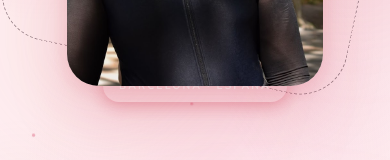
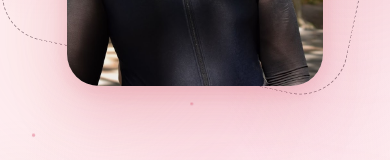
Before and after one commit to vichen12/brune-dance, a Next.js app: page / in a window 390 px wide. Shown: the part 346-506 px from the top of the page. Built offline with nearby package versions, Linux system fonts and the light colour scheme.

Commit message:
Fix KnowMe mobile layout, remove floating badge overlapping photo

```diff
--- a/src/components/sections/Hero.tsx
+++ b/src/components/sections/Hero.tsx
@@ -69,20 +69,6 @@ export function Hero() {
               />
             </div>
 
-            {/* Mobile floating badge */}
-            <motion.div
-              initial={{ opacity: 0, y: 10 }}
-              animate={{ opacity: 1, y: 0 }}
-              transition={{ delay: 0.7, duration: 0.5 }}
-              className="lg:hidden absolute -bottom-4 left-1/2 -translate-x-1/2 whitespace-nowrap
-                         px-4 py-2 rounded-full font-lato font-bold text-[0.65rem] tracking-[.2em] uppercase text-white"
-              style={{
-                background: "linear-gradient(135deg, var(--color-primary), var(--color-primary-light))",
-                boxShadow: "0 4px 16px rgba(200,56,77,0.35)",
-              }}
-            >
-              Barcelona · España
-            </motion.div>
           </div>
         </motion.div>
 
--- a/src/components/sections/KnowMe.tsx
+++ b/src/components/sections/KnowMe.tsx
@@ -20,37 +20,6 @@ export function KnowMe() {
     <section id="know-me" className="py-16 lg:py-32 overflow-hidden" aria-label="Conóceme">
       <div className="max-w-7xl mx-auto px-5 lg:px-10">
 
-        {/* Mobile: photo top full-width banner */}
-        <motion.div
-          initial={{ opacity: 0, scale: 0.96 }}
-          whileInView={{ opacity: 1, scale: 1 }}
-          viewport={{ once: true, margin: "-40px" }}
-          transition={{ duration: 0.8, ease: [0.22, 1, 0.36, 1] }}
-          className="lg:hidden relative rounded-3xl overflow-hidden mb-10"
-          style={{ height: "55vw", minHeight: "220px", maxHeight: "340px" }}
-        >
-          <Image
-            src="/fotos-landing/about-1.jpg"
-            alt="Brunela en postura de danza"
-            fill
-            className="object-cover object-top"
-            loading="lazy"
-          />
-          {/* Overlay gradient */}
-          <div className="absolute inset-0"
-               style={{ background: "linear-gradient(to bottom, transparent 50%, rgba(45,21,32,0.45) 100%)" }} />
-          {/* Mobile badge overlay */}
-          <div className="absolute bottom-4 left-5">
-            <p className="font-lato text-[0.6rem] font-bold tracking-[.3em] uppercase text-white/70 mb-1">
-              Barcelona · Argentina
-            </p>
-            <h2 className="font-playfair font-bold italic text-3xl text-white leading-none">
-              {t("know_title") as string}
-            </h2>
-          </div>
-        </motion.div>
-
-        {/* Desktop: 2-col layout */}
         <div className="grid grid-cols-1 lg:grid-cols-2 gap-10 lg:gap-16 items-center">
 
           {/* Text + disciplines */}
@@ -60,12 +29,11 @@ export function KnowMe() {
             viewport={{ once: true, margin: "-80px" }}
             transition={{ duration: 0.8, ease: [0.22, 1, 0.36, 1] }}
           >
-            {/* Desktop header */}
-            <p className="hidden lg:flex font-lato text-[0.65rem] font-bold tracking-[.32em] text-accent uppercase mb-4 items-center gap-2">
+            <p className="font-lato text-[0.65rem] font-bold tracking-[.32em] text-accent uppercase mb-4 flex items-center gap-2">
               <span className="w-6 h-px bg-accent inline-block" />
               Barcelona · Argentina
             </p>
-            <h2 className="hidden lg:block section-heading font-playfair font-bold italic text-4xl lg:text-5xl text-primary mb-4">
+            <h2 className="section-heading font-playfair font-bold italic text-4xl lg:text-5xl text-primary mb-4">
               {t("know_title") as string}
             </h2>
             <p className="font-playfair italic text-lg lg:text-xl mb-6 leading-snug"
@@ -112,20 +80,21 @@ export function KnowMe() {
             </div>
           </motion.div>
 
-          {/* Photo — desktop only */}
+          {/* Photo */}
           <motion.div
             initial={{ opacity: 0, scale: 0.92 }}
             whileInView={{ opacity: 1, scale: 1 }}
             viewport={{ once: true, margin: "-80px" }}
             transition={{ duration: 0.9, ease: [0.22, 1, 0.36, 1] }}
-            className="hidden lg:block img-hover rounded-2xl overflow-hidden shadow-2xl shadow-primary/12"
+            className="img-hover rounded-3xl overflow-hidden shadow-2xl shadow-primary/12"
+            style={{ aspectRatio: "4/5", maxHeight: "520px" }}
           >
             <Image
               src="/fotos-landing/about-1.jpg"
               alt="Brunela en postura de danza"
               width={600}
               height={750}
-              className="w-full h-full object-cover"
+              className="w-full h-full object-cover object-center"
               loading="lazy"
             />
           </motion.div>
```
